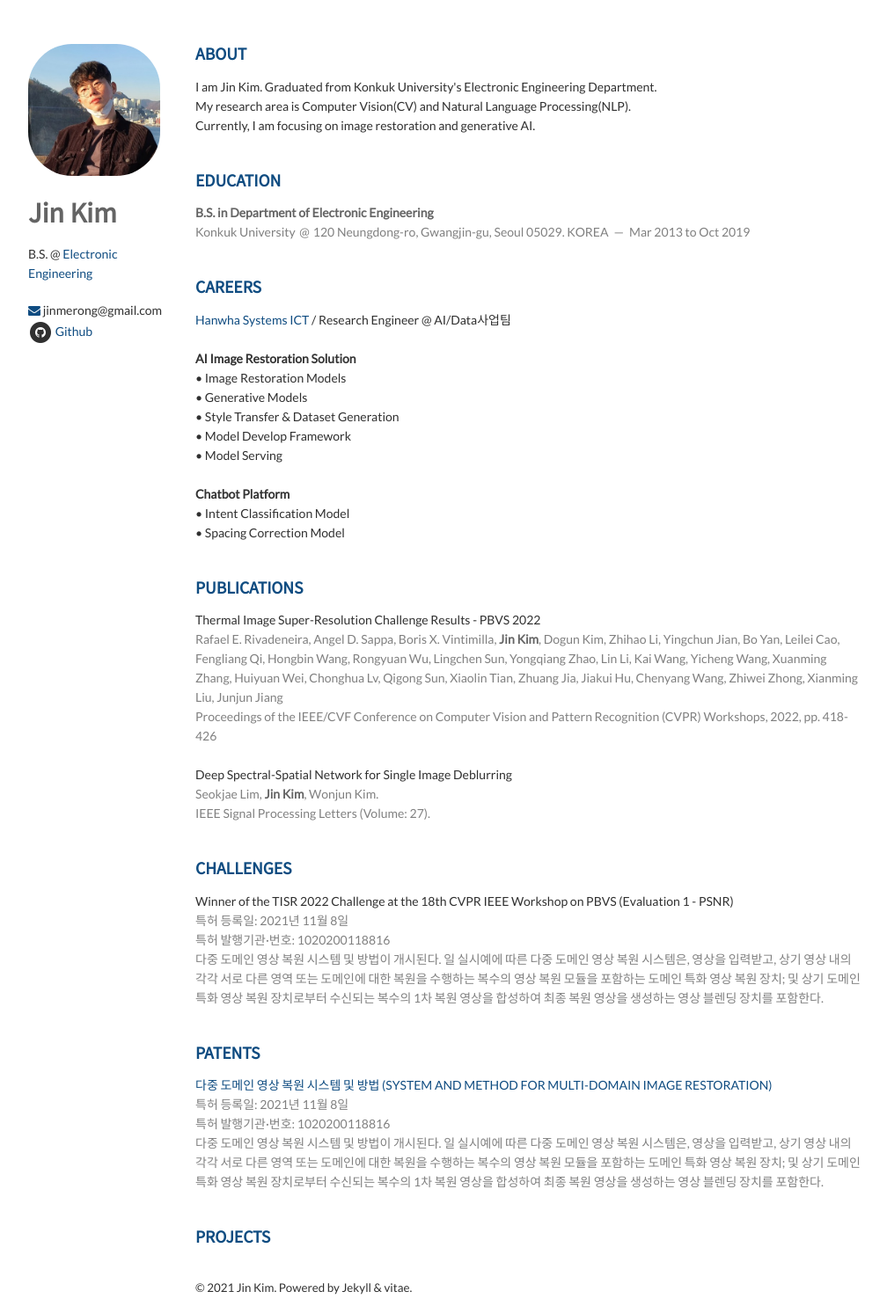
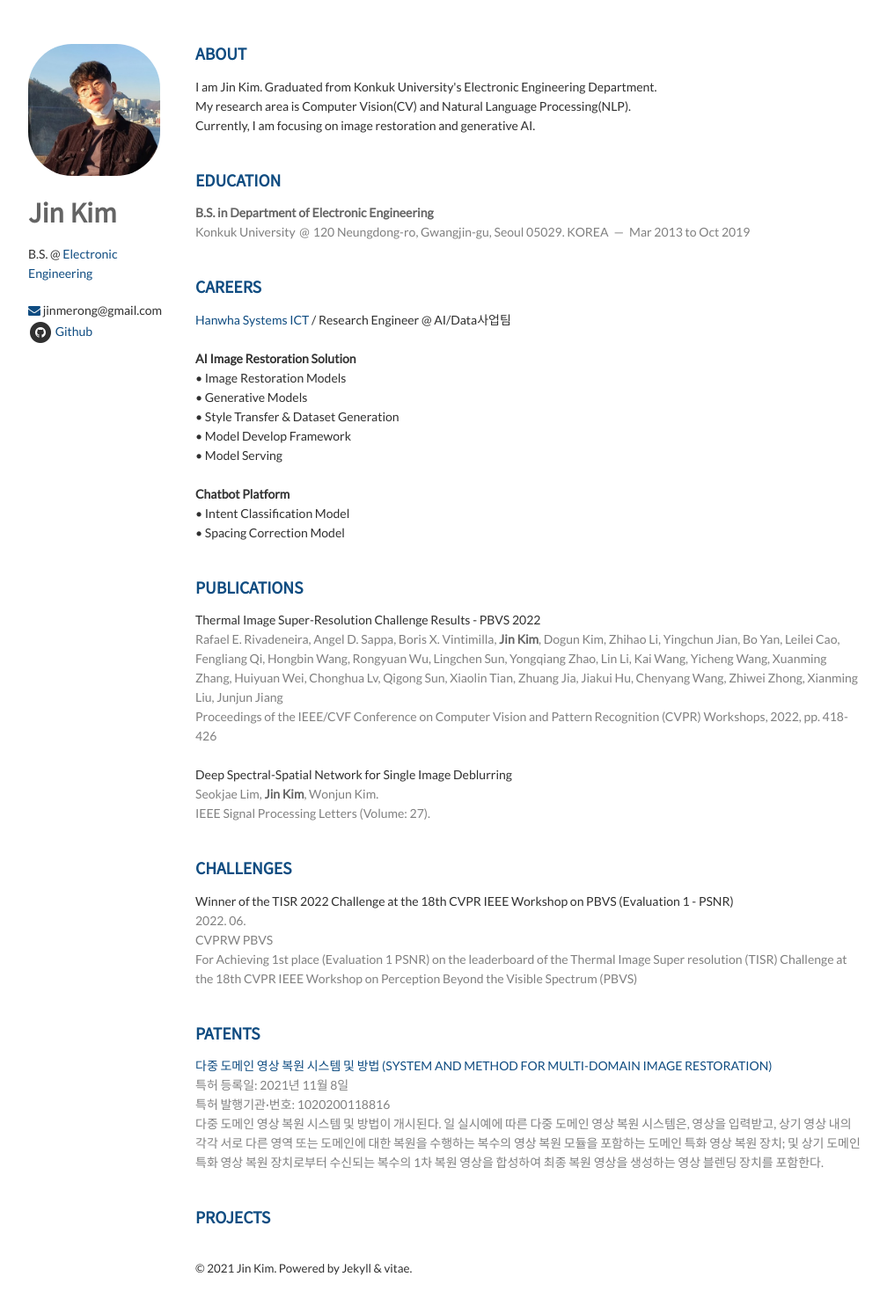
Before and after one commit to K-I-M-J-I-N/K-I-M-J-I-N.github.io, a Jekyll site: the page built from index.html, in a window 1280 px wide. Shown: the whole page at 88% size, without its empty margins (138-1146 px from the left). Built offline with Jekyll 4.4.1, drawn with Linux system fonts in a browser that asks for light colours; nearby versions of some CDN libraries; the list of posts is cut into pages by our own code; after the commit the page ends 1463 px from its top, so only the background shows below that.

Commit message:
Update challenges.html

```diff
--- a/_includes/challenges.html
+++ b/_includes/challenges.html
@@ -5,9 +5,9 @@
         <header>
 
             Winner of the TISR 2022 Challenge at the 18th CVPR IEEE Workshop on PBVS (Evaluation 1 - PSNR)</br>
-            <span>특허 등록일: 2021년 11월 8일</span><br/>
-            <span>특허 발행기관·번호: 1020200118816</span><br/>
-            <span>다중 도메인 영상 복원 시스템 및 방법이 개시된다. 일 실시예에 따른 다중 도메인 영상 복원 시스템은, 영상을 입력받고, 상기 영상 내의 각각 서로 다른 영역 또는 도메인에 대한 복원을 수행하는 복수의 영상 복원 모듈을 포함하는 도메인 특화 영상 복원 장치; 및 상기 도메인 특화 영상 복원 장치로부터 수신되는 복수의 1차 복원 영상을 합성하여 최종 복원 영상을 생성하는 영상 블렌딩 장치를 포함한다.</span></br>
+            <span>2022. 06.</span><br/>
+            <span>CVPRW PBVS</span><br/>
+            <span>For Achieving 1st place (Evaluation 1 PSNR) on the leaderboard of the Thermal Image Super resolution (TISR) Challenge at the 18th CVPR IEEE Workshop on Perception Beyond the Visible Spectrum (PBVS)</span></br>
         </header>
     </article>
 
```
